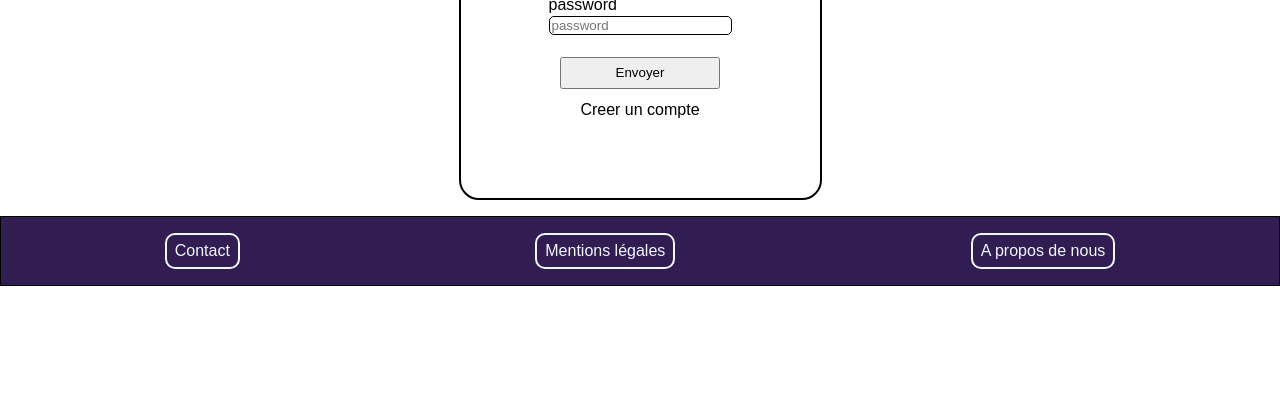
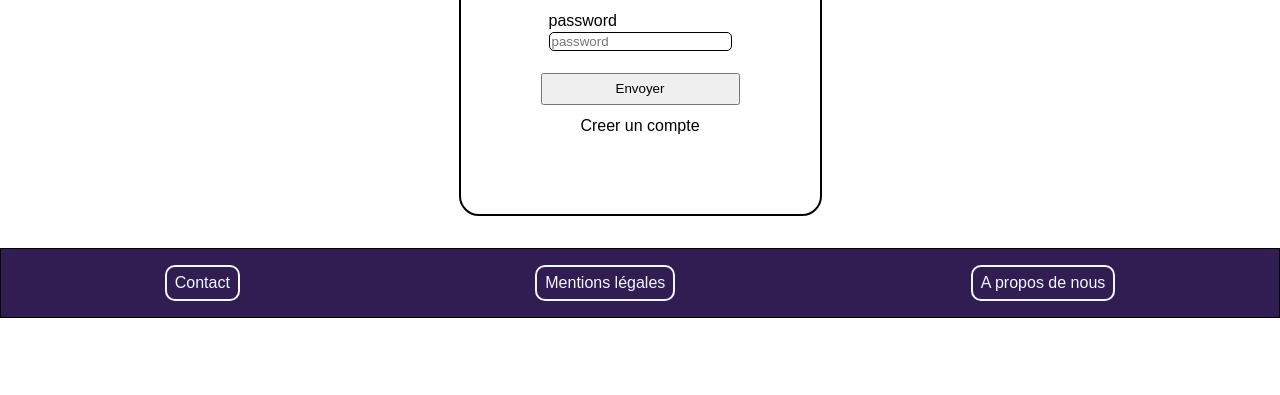
Before and after one commit to oralanto/Projet-titre-pro, a React app in the folder FRONT/: page /connexion in a window 1280 px wide. Shown: the part 405-800 px from the top of the page. Built offline with nearby package versions, Linux system fonts and the light colour scheme.

Commit message:
Login style

```diff
--- a/FRONT/src/components/Login/index.js
+++ b/FRONT/src/components/Login/index.js
@@ -33,7 +33,7 @@ const Login = ({
           </p>
           <button
             type="button"
-            className="Login__form__disconnexion"
+            className="Login__form__submit"
             onClick={handleLogout}
           >
             Déconnexion
--- a/FRONT/src/components/Login/style.scss
+++ b/FRONT/src/components/Login/style.scss
@@ -3,7 +3,7 @@
   border-radius: 20px;
   width: auto;
   height: auto;
-  margin: auto;
+  margin: 1em auto;
   padding: 5em;
   display: flex;
   flex-direction: column;
@@ -17,7 +17,7 @@
     display: flex;
     flex-direction: column;
     &__submit {
-      width: 80%;
+      width: 100%;
       margin: 1em auto;
       &:disabled {
         opacity: 0.90;
```
